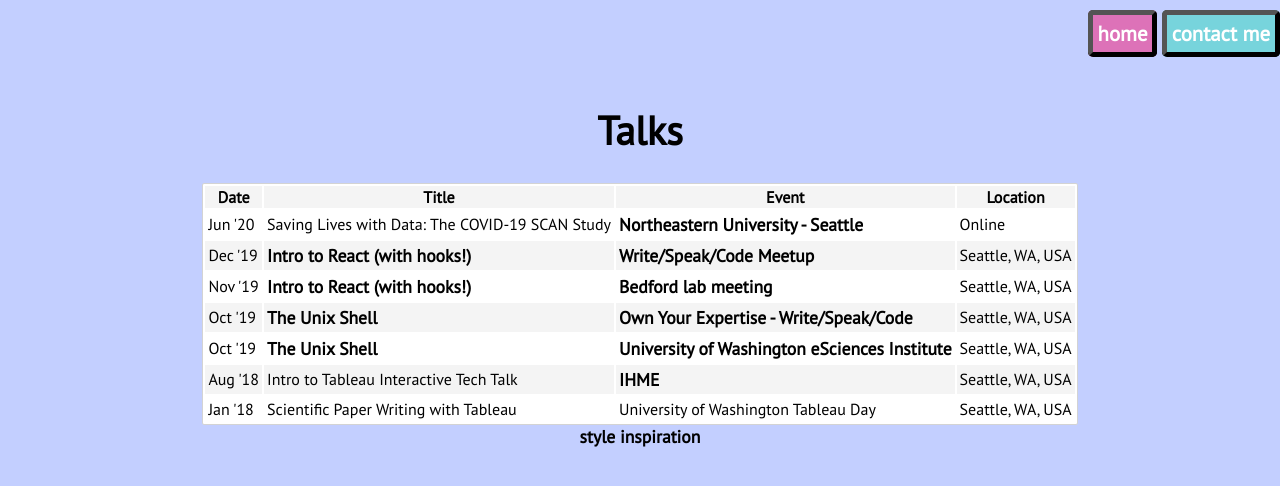
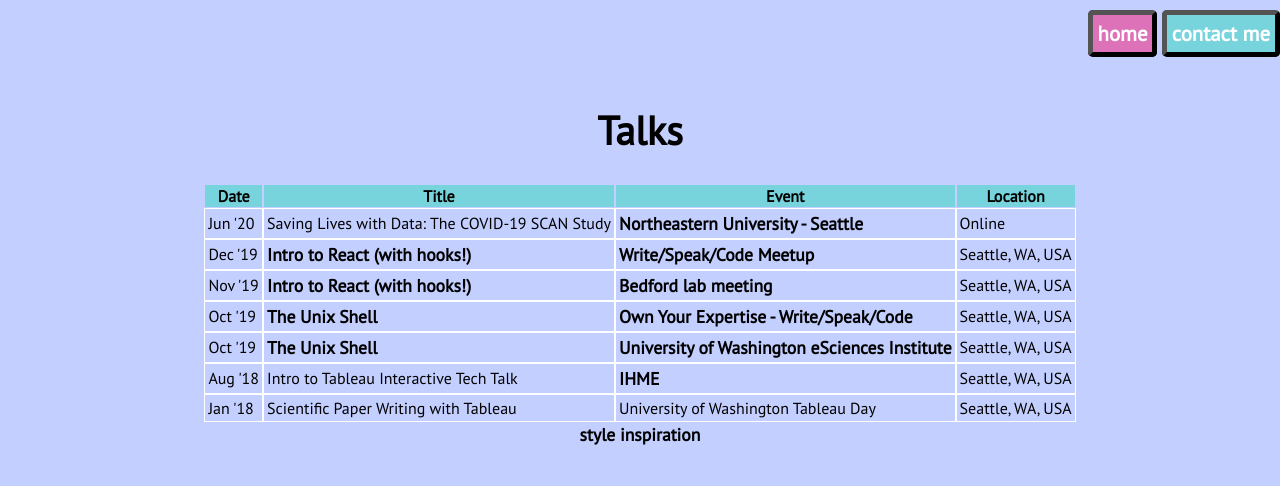
Before and after one commit to kairstenfay/kairstenfay.github.io, a Jekyll site: the page built from talks/index.html, in a window 1280 px wide. Shown: the top 486 px of the page. Built offline with Jekyll 4.4.1, drawn with Linux system fonts in a browser that asks for light colours.

Commit message:
Update table, shadow styles. Remove cruft

```diff
--- a/css/main.css
+++ b/css/main.css
@@ -26,12 +26,19 @@ footer img:hover {
     opacity: 30%;
 }
 
+table {
+    align-self: center;
+    max-width: 100%;
+    background-color: none;
+}
+
 td {
     padding: 3px;
+    outline: 1px solid white;
 }
 
-tbody tr:nth-child(odd){
-    background-color: #f4f4f4;
+th {
+    background-color: #77d4dc;
 }
 
 .text-based {
@@ -247,7 +254,7 @@ h2 {
     border-radius: 5px;
     padding: 5px;
     margin: 25px;
-    box-shadow: -15px 20px 5px #b5c2ef;
+    box-shadow: -15px 20px 2px #b5c2ef;
     text-align: center;
 }
 
@@ -288,12 +295,6 @@ h2:nth-child(6) {
     padding: 5px;
 }
 
-.table {
-    display: table;
-    align-self: center;
-    width: 100%;
-}
-
 .blurb {
     margin: 0 auto;
     display: flex;
--- a/talks/index.html
+++ b/talks/index.html
@@ -4,8 +4,8 @@ title: Talks by Kairsten
 ---
 
 <h1 class="title">Talks</h1>
-<div id="talks" class="portfolio-section text-based">
-    <table style="width:100%">
+<div id="talks"></div>
+    <table>
         <tr>
           <th>Date</th>
           <th>Title</th>
```
